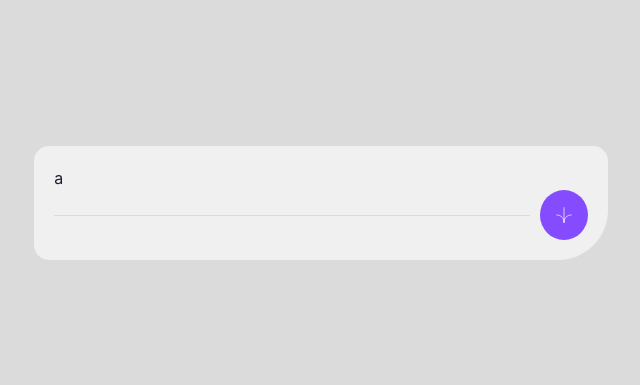
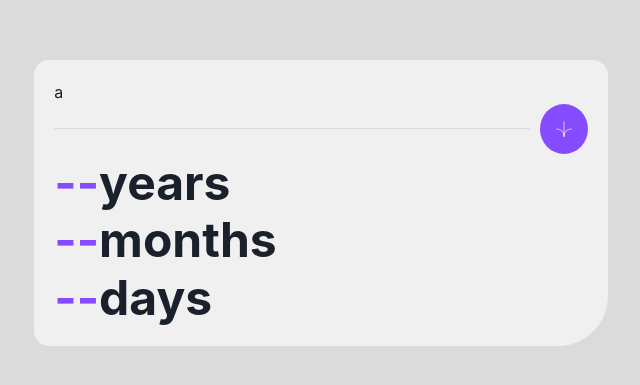
Before and after one commit to brunomaruya/AgeCalculatorApp, a Next.js app: page / in a window 1280 px wide. Shown: the part 197-582 px from the top of the page, without its empty margins (319-959 px from the left). Built offline with nearby package versions, Linux system fonts and the light colour scheme.

Commit message:
create output design

```diff
--- a/src/app/page.tsx
+++ b/src/app/page.tsx
@@ -1,5 +1,13 @@
 'use client';
-import { Box, Button, Container, Flex, Heading } from '@chakra-ui/react';
+import {
+  Box,
+  Button,
+  Container,
+  Divider,
+  Flex,
+  Heading,
+  Text,
+} from '@chakra-ui/react';
 import arrow from '../assets/images/icon-arrow.svg';
 
 export default function Home() {
@@ -40,7 +48,26 @@ export default function Home() {
           </Flex>
         </Box>
 
-        <Box></Box>
+        <Box>
+          <Heading fontSize="5xl">
+            <Text color="primary.purple" display="inline">
+              --
+            </Text>
+            years
+          </Heading>
+          <Heading fontSize="5xl">
+            <Text color="primary.purple" display="inline">
+              --
+            </Text>
+            months
+          </Heading>
+          <Heading fontSize="5xl">
+            <Text color="primary.purple" display="inline">
+              --
+            </Text>
+            days
+          </Heading>
+        </Box>
       </Container>
     </>
   );
```
